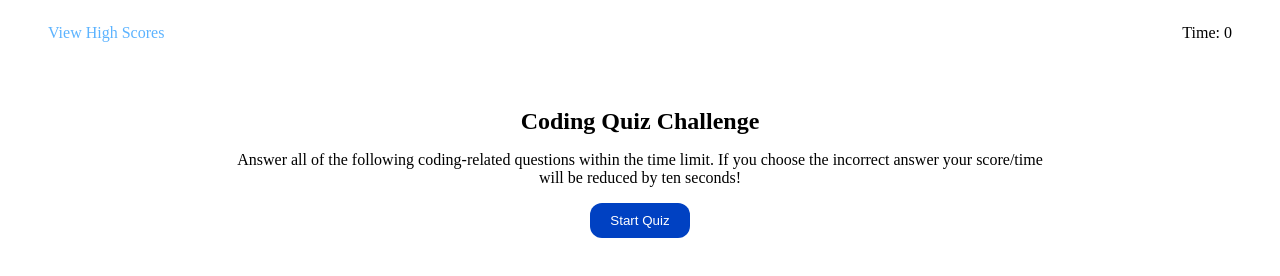
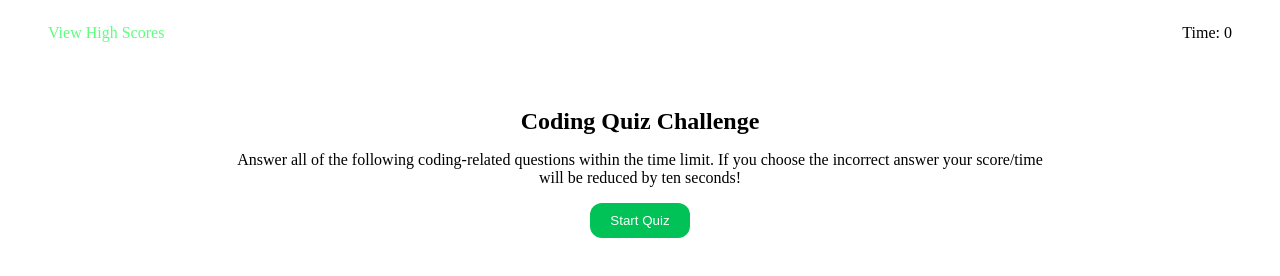
Before and after one commit to Mcrouse42/code-quiz, a plain HTML site: page index.html in a window 1280 px wide. Drawn offline with Linux system fonts and the light colour scheme.

Commit message:
updated styles

```diff
--- a/assets/styles.css
+++ b/assets/styles.css
@@ -2,9 +2,9 @@
     box-sizing: border-box;
 }
 :root {
-    --dark-blue: #0041C2;
-    --backgound-blue: #1589FF;
-    --light-blue: #5CB3FF;
+    --dark-blue: #00c257;
+    --backgound-blue: #15ff3c;
+    --light-blue: #5cff7f;
     --grey: #333;
 }
 
```
